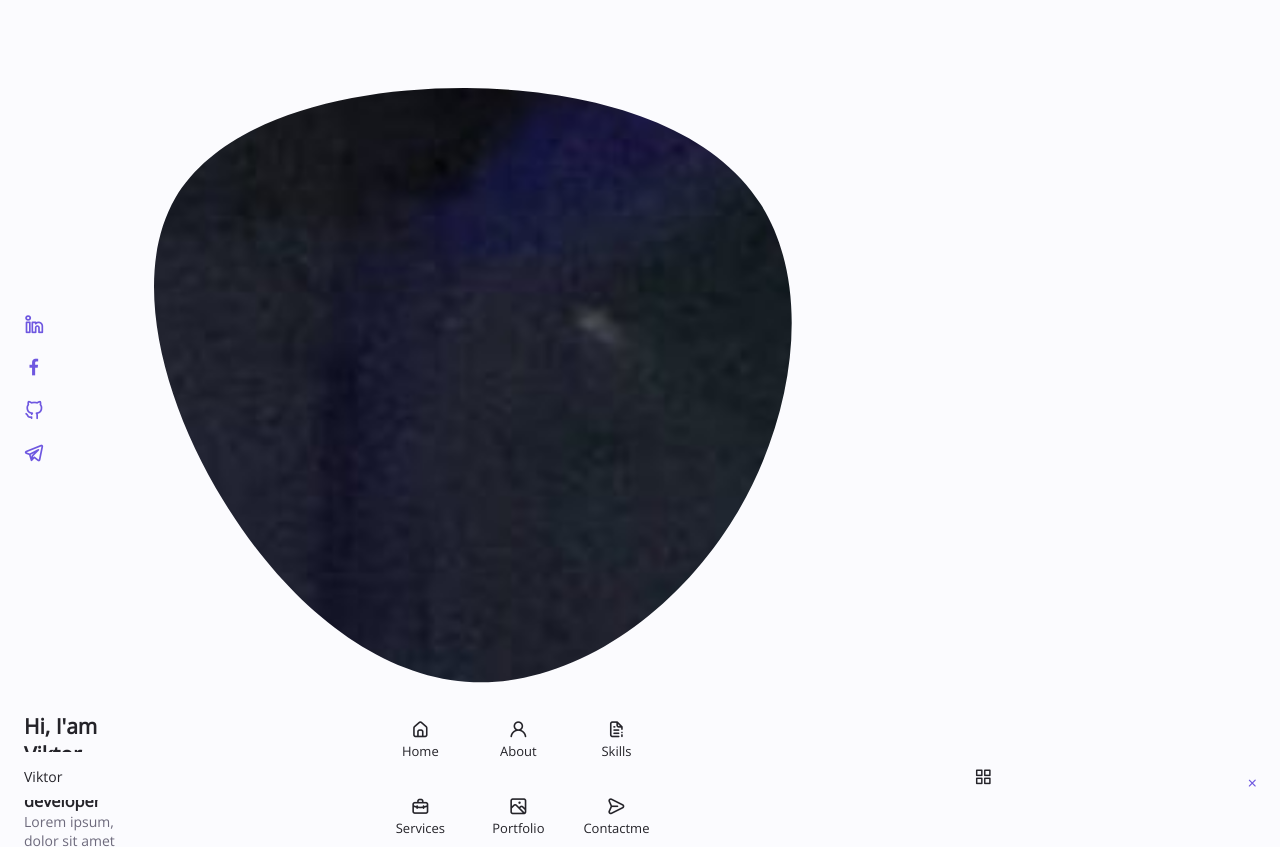
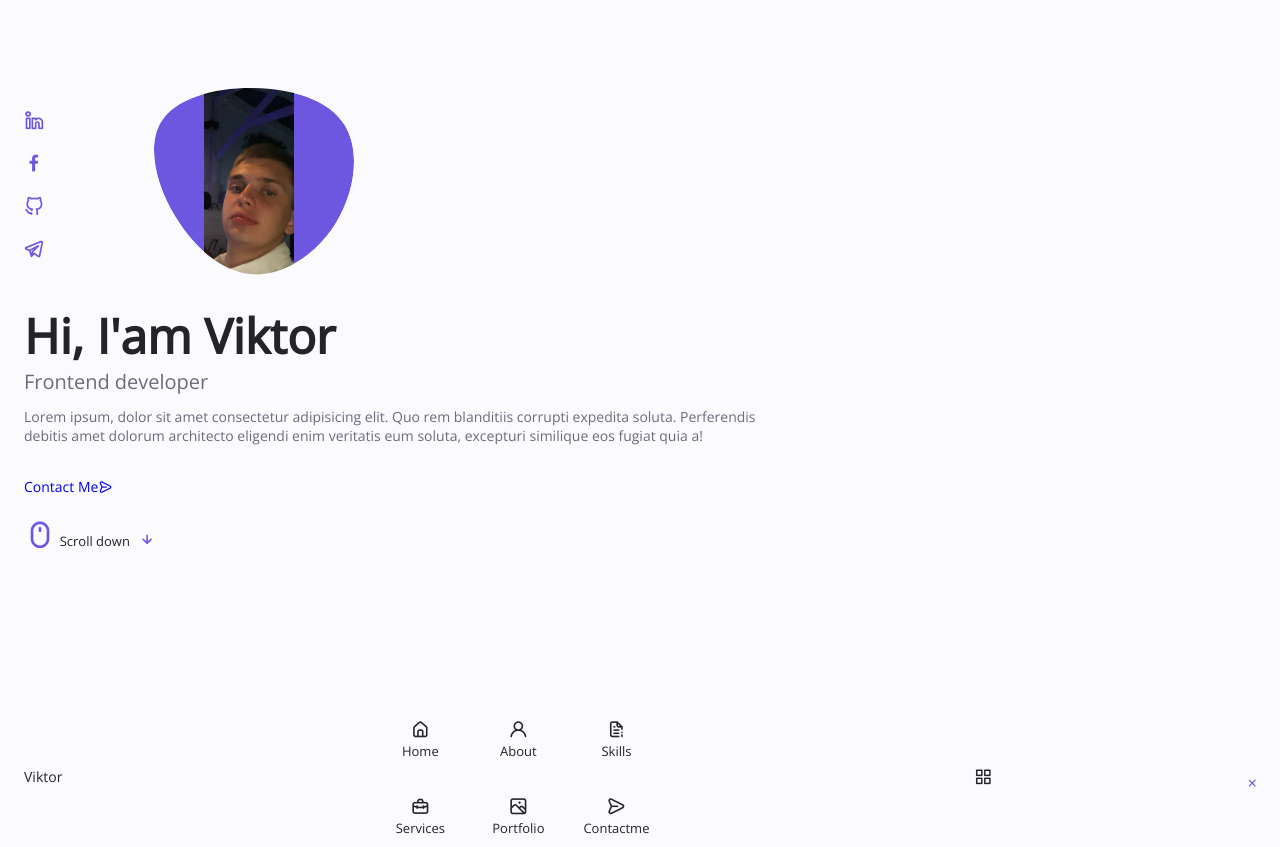
Before and after one commit to viktor-rumiievskyi/Personal-Portfolio, a plain HTML site: page index.html in a window 1280 px wide. Shown: the top 847 px of the page. After the commit the page ends 800 px from the top, so only its background shows below. Drawn offline with nearby package versions, Linux system fonts and the light colour scheme.

Commit message:
After writing the Home part

```diff
--- a/css/style.css
+++ b/css/style.css
@@ -246,4 +246,60 @@ img {
 .home_social-icon:hover {
 	color: var(--first-color-alt);
 }
+
+.home_blob {
+	width: 200px;
+	fill: var(--first-color);
+}
+
+.home_blob-img {
+	width: 90px;
+}
+
+.home_data {
+	grid-column: 1/3;
+}
+
+.home_title {
+	font-size: var(--big-font-size);
+}
+
+.home_subtitle {
+	font-size: var(--h3-font-size);
+	color: var(--text-color);
+	font-weight: var(--font-medium);
+	margin-bottom: var(--mb-0-75);
+}
+
+.home_description {
+	margin-bottom: var(--mb-2);
+}
+
+.home_scroll {
+	/* display: none; */
+}
+
+.home_scroll-button {
+	color: var(--first-color);
+	transition: .3s;
+}
+
+.home_scroll-button:hover {
+	transform: translateY(.25rem);
+}
+
+.home_scroll-mouse {
+	font-size: 2rem;
+}
+
+.home_scroll-name {
+	font-size: var(--small-font-size);
+	color: var(--title-color);
+	font-weight: var(--font-medium);
+	margin-right: var(--mb-0-25);
+}
+
+.home_scroll-arrow {
+	font-size: 1.2rem;
+}
 /* Home */
--- a/index.html
+++ b/index.html
@@ -97,7 +97,7 @@
 									165.547 130.807 187.559 100.226 186.353C69.6454 185.297 41.0228 161.023 21.7403
 									129.362C2.45775 97.8511 -7.48481 59.1033 6.67581 34.5279C20.9871 10.1032 59.7028
 									-0.149132 97.9666 0.00163737C136.23 0.303176 174.193 10.857 190.312 36.4879Z"/>
-									<image class="home_blob-img" xlink:href="img/photo_2023-02-17_11-05-11.jpg"/>
+									<image class="home_blob-img" x='50' y='' xlink:href="img/photo_2023-02-17_11-05-11.jpg"/>
 							</g>
 					</svg>
 					</div>
```
